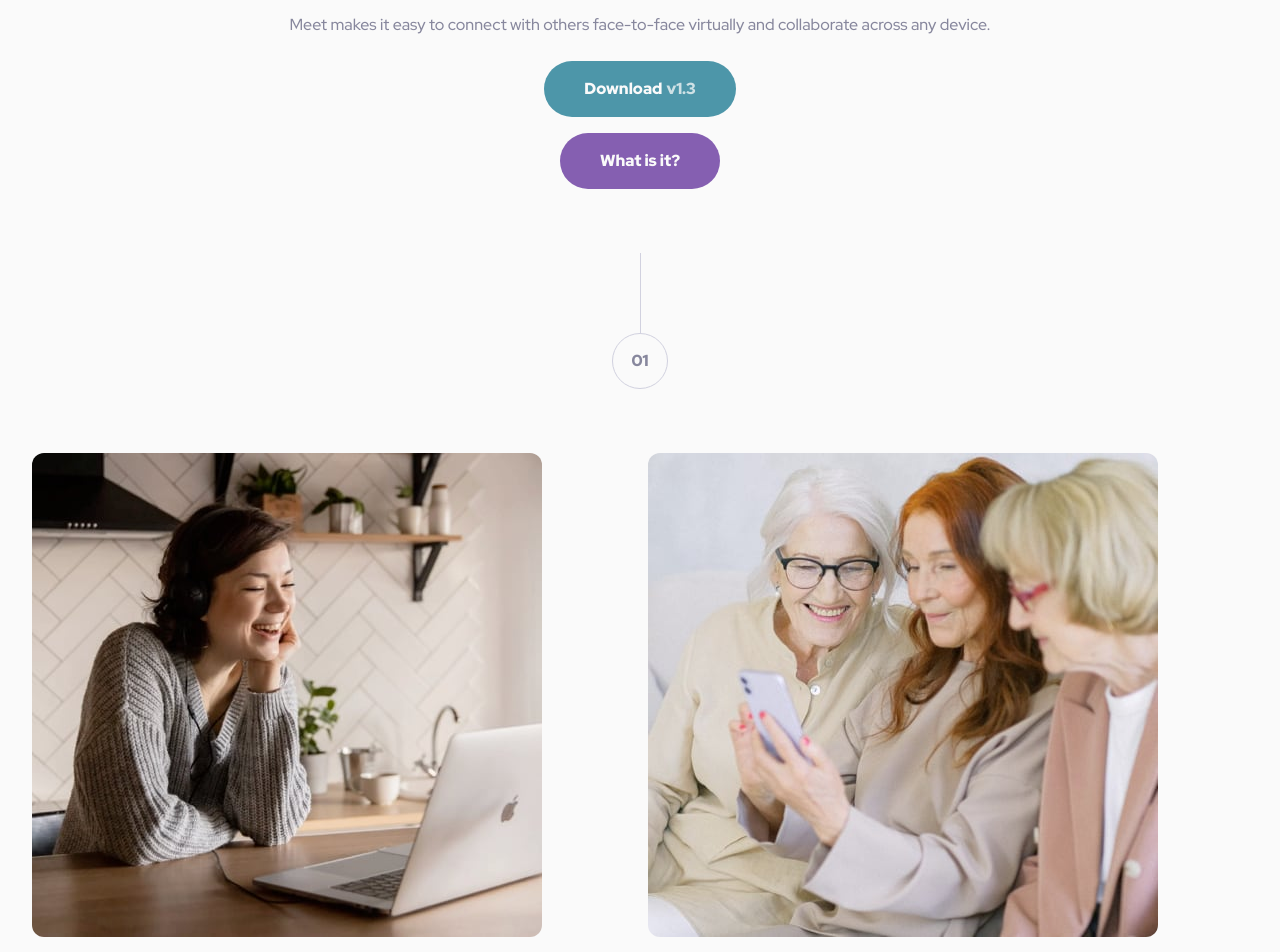
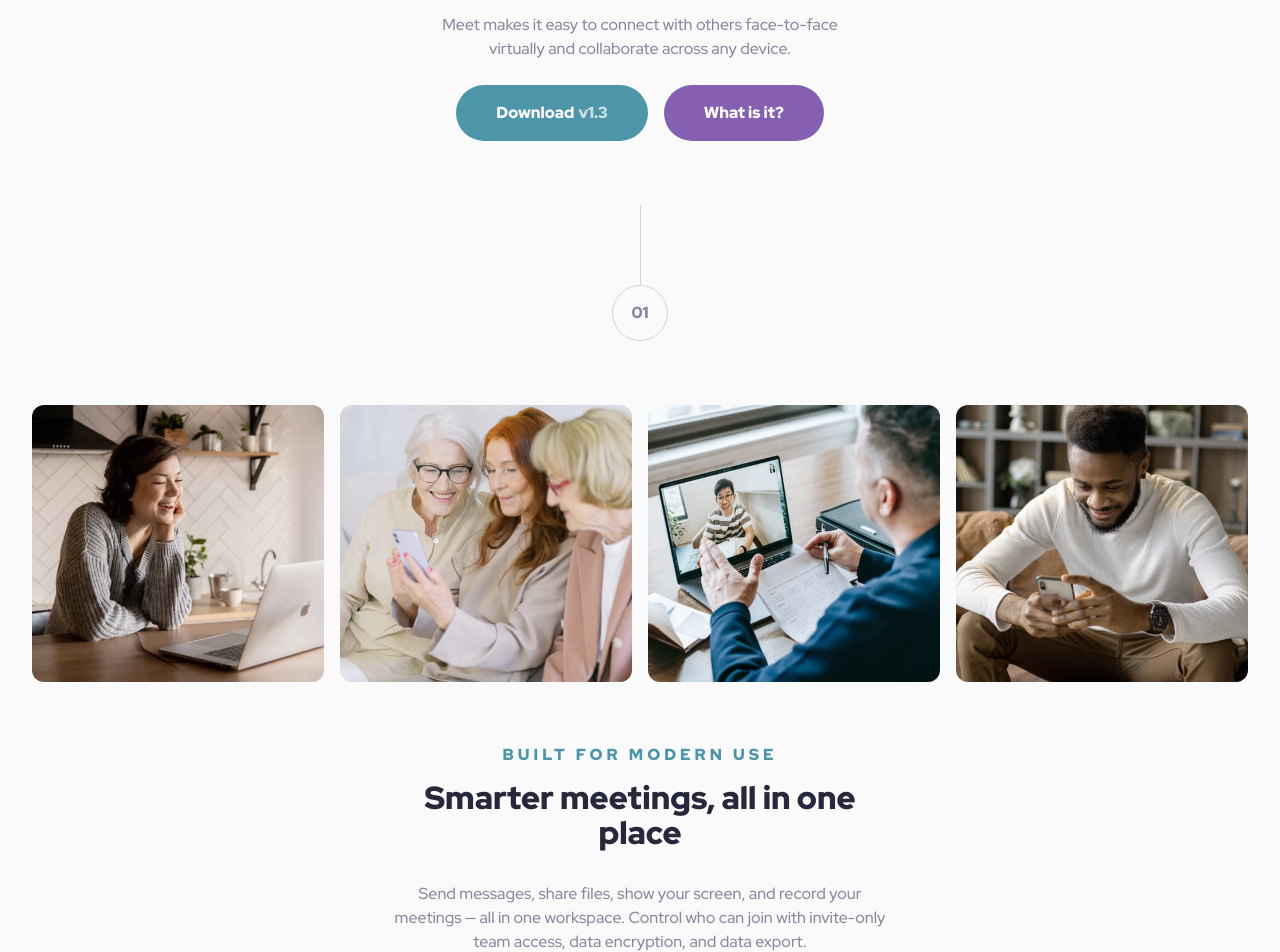
Before and after one commit to BlonoBuccellati/fm-meet-landing-page, a Next.js app: page / in a window 1280 px wide. Shown: the part 760-1712 px from the top of the page. Built offline with nearby package versions, Linux system fonts and the light colour scheme.

Commit message:
style:tabletレイアウト作成

```diff
--- a/src/components/sections/footer-section.tsx
+++ b/src/components/sections/footer-section.tsx
@@ -22,7 +22,7 @@ const SectionHero = ({ className }: { className?: string }) => {
         fill
         className="-z-10 object-cover object-center"
       />
-      <div className="space-y-300 px-400 py-800">
+      <div className="mx-auto max-w-[31.5rem] space-y-300 px-400 py-800">
         <h1 className="typo-heading-lg">Experience more together</h1>
         <p className="typo-button font-medium">
           Stay connected with reliable HD meetings and unlimited one-on-one and
--- a/src/components/sections/hero-section.tsx
+++ b/src/components/sections/hero-section.tsx
@@ -12,7 +12,7 @@ const HeroText = () => {
         Group Chat <br />
         for Everyone
       </h1>
-      <p className="typo-button text-center font-medium text-slate-600">
+      <p className="typo-button mx-auto max-w-[28rem] text-center font-medium text-slate-600">
         Meet makes it easy to connect with others face-to-face virtually and
         collaborate across any device.
       </p>
@@ -21,13 +21,13 @@ const HeroText = () => {
 };
 const HeroCTA = () => {
   return (
-    <div>
-      <div className="mx-auto w-fit">
+    <div className="tablet:flex-row tablet:items-center tablet:flex tablet:gap-200 mx-auto w-fit">
+      <div className="tablet:mb-[0] mx-auto mb-200 w-fit">
         <Button variant="cyan">
           <DownloadText />
         </Button>
       </div>
-      <div className="mx-auto mt-200 w-fit">
+      <div className="mx-auto w-fit">
         <Button variant="purple" asChild className="inline-block">
           <a href="#">What is it?</a>
         </Button>
--- a/src/components/sections/main-section.tsx
+++ b/src/components/sections/main-section.tsx
@@ -1,4 +1,4 @@
-import Image from "next/image";
+import Image, { type StaticImageData } from "next/image";
 
 import {
   imageManTexting,
@@ -8,37 +8,31 @@ import {
 } from "@/assets";
 import Number from "@/components/number";
 
+interface UserImageProps {
+  alt: string;
+  src: StaticImageData;
+}
+const UserImage = ({ alt, src }: UserImageProps) => {
+  return <Image alt={alt} src={src} className="h-fit rounded-xl" />;
+};
 const SectionImages = () => {
   return (
-    <div className="grid grid-cols-2 gap-200">
-      <Image
-        alt="woman in video call"
-        src={imageWomanInVideoCall}
-        className="rounded-xl"
-      />
-      <Image
+    <div className="tablet:grid-cols-4 mx-auto grid grid-cols-2 gap-200">
+      <UserImage alt="woman in video call" src={imageWomanInVideoCall} />
+      <UserImage
         alt="women in video chatting"
         src={imageWomenInVideoChatting}
-        className="rounded-xl"
       />
-      <Image
-        alt="men in meeting"
-        src={imageMenInMeeting}
-        className="rounded-xl"
-      />
-      <Image
-        alt="man in texting"
-        src={imageManTexting}
-        className="rounded-xl"
-      />
+      <UserImage alt="men in meeting" src={imageMenInMeeting} />
+      <UserImage alt="man in texting" src={imageManTexting} />
     </div>
   );
 };
 
 const SectionText = () => {
   return (
-    <div className="space-y-400 text-center">
-      <div className="space-y-200">
+    <div className="mx-auto max-w-[31.5rem] space-y-400 text-center">
+      <div className="mx-auto max-w-[27.8125rem] space-y-200">
         <div className="typo-overline text-cyan-600 uppercase">
           Built for modern use
         </div>
```
